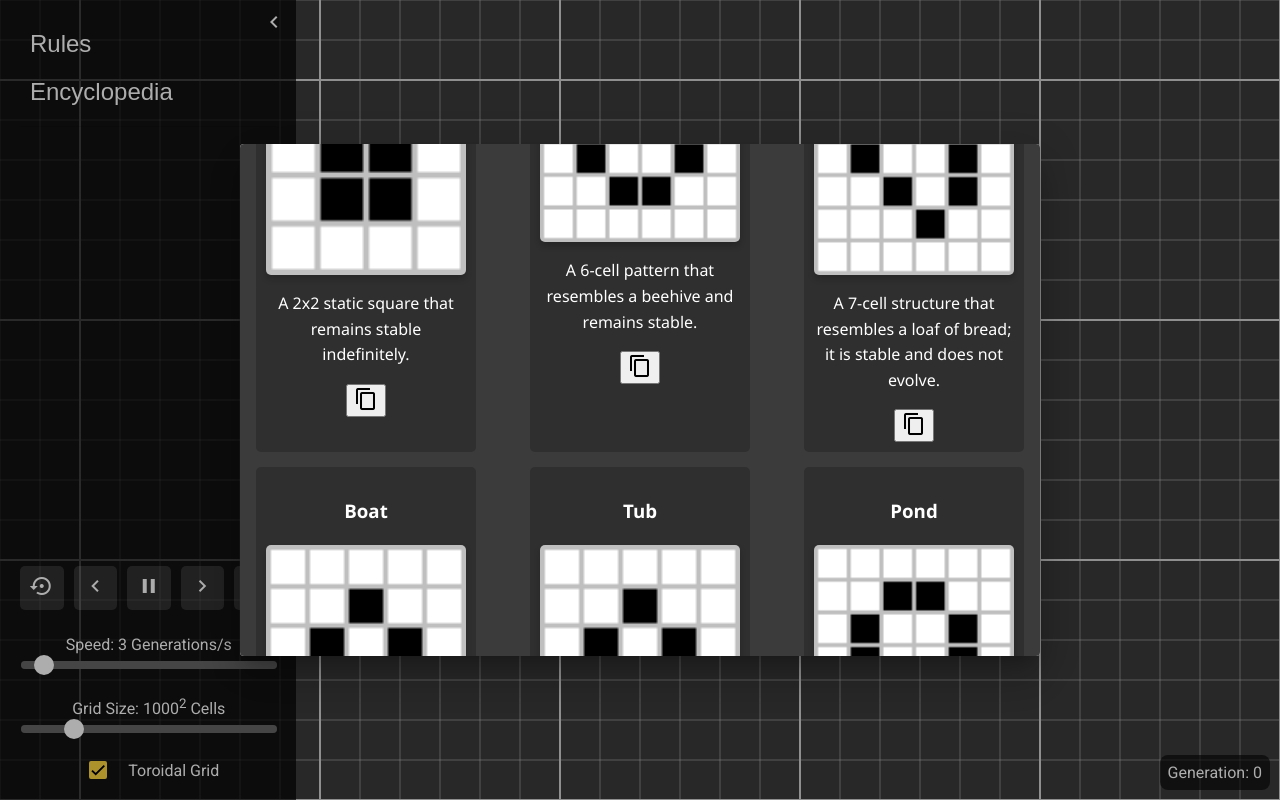
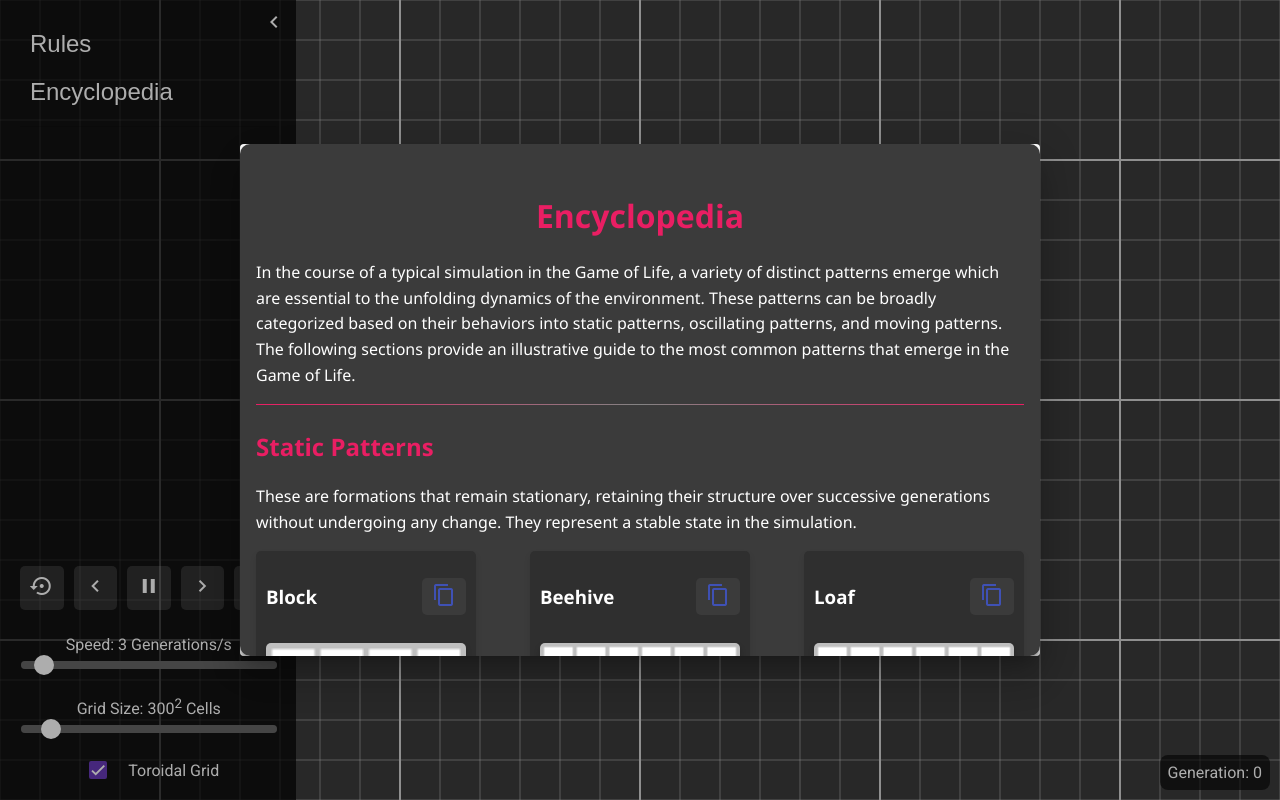
Before and after one commit to LeonGoergen/GameOfLife, an Angular app: page / in a window 1280 px wide. Both pictures are taken after a click on the button "Encyclopedia". Built offline with nearby package versions, Linux system fonts and the light colour scheme.

Commit message:
better ency

```diff
--- a/src/app/app.constants.ts
+++ b/src/app/app.constants.ts
@@ -1,9 +1,9 @@
 export const GRID_CONSTANTS = {
   CANVAS_WIDTH: window.outerWidth,
   CANVAS_HEIGHT: window.outerHeight,
-  INIT_GRID_SIZE: 40_000,
-  MAX_GRID_SIZE: 200_000,
-  MIN_GRID_SIZE: 4_000,
+  INIT_GRID_SIZE: 12_000,
+  MAX_GRID_SIZE: 120_000,
+  MIN_GRID_SIZE: 2_000,
   CELL_SIZE: 40,
   MIN_ZOOM_LEVEL: 0.1,
   MAX_ZOOM_LEVEL: 2.0,
--- a/src/app/game-overview/sidebar/encyclopedia/encyclopedia.component.css
+++ b/src/app/game-overview/sidebar/encyclopedia/encyclopedia.component.css
@@ -2,51 +2,43 @@
   display: block;
   padding: 16px;
   width: 60vw;
+  max-width: 1200px;
+  margin: 0 auto;
   height: 60vh;
   overflow-y: scroll;
   overflow-x: hidden;
   font-family: 'Segoe UI', Tahoma, Geneva, Verdana, sans-serif;
-  background-color: #3b3b3b;
-  color: #ffffff;
-  line-height: 1.6;
+  background-color: var(--background-color-dark);
+  color: var(--text-color);
+  line-height: 1.8;
+  border-radius: 10px;
+  box-shadow: var(--shadow-darker);
 }
 
 .main-heading {
   margin-bottom: 16px;
   font-size: 2em;
   text-align: center;
+  color: var(--accent-color);
 }
 
 .heading {
   margin-bottom: 16px;
   font-size: 1.5em;
+  color: var(--accent-color);
 }
 
 .paragraph {
   margin-bottom: 16px;
+  font-size: 1em;
+  line-height: 1.6;
 }
 
 .divider {
   border: 0;
   height: 1px;
-  background-image: linear-gradient(to right, #ffffff, #838383, #ffffff);
+  background-image: linear-gradient(to right, var(--accent-color), var(--divider-color), var(--accent-color));
   margin: 16px 0;
-}
-
-ul {
-  padding: 0;
-  margin: 0;
-  list-style-type: none;
-}
-
-ul li {
-  margin-bottom: 16px;
-}
-
-h2 {
-  margin: 0 0 8px 0;
-  text-align: center;
-  font-size: 2.5em;
 }
 
 .pattern-container {
@@ -60,18 +52,48 @@ h2 {
   display: flex;
   flex-direction: column;
   align-items: center;
-  width: 20%;
+  width: 13vw;
   min-width: 200px;
-  background-color: #2f2f2f;
+  background-color: var(--background-color-darker);
   padding: 10px;
   border-radius: 5px;
+  box-shadow: var(--shadow-light);
+}
+
+.header {
+  display: flex;
+  justify-content: space-between;
+  align-items: center;
+  width: 100%;
+  margin-bottom: 10px;
 }
 
 .pattern-image {
   width: 100%;
   height: auto;
   border-radius: 5px;
-  box-shadow: 0 4px 6px rgba(0, 0, 0, 0.2);
+  box-shadow: var(--shadow-dark);
+}
+
+mat-icon {
+  cursor: pointer;
+  background-color: transparent;
+  color: var(--primary-color);
+}
+
+button {
+  cursor: pointer;
+  background-color: var(--background-color-dark);
+  box-shadow: none;
+  border: none;
+  transition: 0.3s ease;
+  padding: 5px 10px;
+  border-radius: 5px;
+}
+
+button:hover {
+  background-color: var(--background-color-darker);
+  transform: scale(1.05);
 }
 
 .pattern p {
--- a/src/app/game-overview/sidebar/encyclopedia/encyclopedia.component.html
+++ b/src/app/game-overview/sidebar/encyclopedia/encyclopedia.component.html
@@ -12,10 +12,12 @@
     <p class="paragraph">{{ category.description }}</p>
     <div class="pattern-container">
       <div class="pattern" *ngFor="let pattern of category.patterns">
-        <h3>{{ pattern.title }}</h3>
+        <div class="header">
+          <h3>{{ pattern.title }}</h3>
+          <button (click)="copyToClipboard(pattern.rle)" title="Copy"><mat-icon>content_copy</mat-icon></button>
+        </div>
         <img class="pattern-image" [src]="pattern.img" [alt]="pattern.title">
         <p class="paragraph">{{ pattern.description }}</p>
-        <button (click)="copyToClipboard(pattern.rle)"><mat-icon>content_copy</mat-icon></button>
       </div>
     </div>
   </div>
--- a/src/app/game-overview/sidebar/game-controls/game-controls.component.html
+++ b/src/app/game-overview/sidebar/game-controls/game-controls.component.html
@@ -42,7 +42,7 @@
 
   <!-- Toroidal Grid Control -->
   <div class="checkbox-control-group">
-    <mat-checkbox color="accent" [(ngModel)]="toroidalGrid" (change)="setToroidalGrid(toroidalGrid)"></mat-checkbox>
+    <mat-checkbox color="primary" [(ngModel)]="toroidalGrid" (change)="setToroidalGrid(toroidalGrid)"></mat-checkbox>
     <label>Toroidal Grid</label>
   </div>
 </div>
--- a/src/styles.css
+++ b/src/styles.css
@@ -1,3 +1,15 @@
+:root {
+  --primary-color: #3f51b5; /* Indigo */
+  --accent-color: #e91e63; /* Pink */
+  --background-color-dark: #3b3b3b;
+  --background-color-darker: #2f2f2f;
+  --text-color: #ffffff;
+  --divider-color: #838383;
+  --shadow-light: 0 4px 6px rgba(0, 0, 0, 0.1);
+  --shadow-dark: 0 4px 6px rgba(0, 0, 0, 0.2);
+  --shadow-darker: 0 4px 6px rgba(0, 0, 0, 0.5);
+}
+
 body {
   margin: 0;
   overflow: hidden;
```
